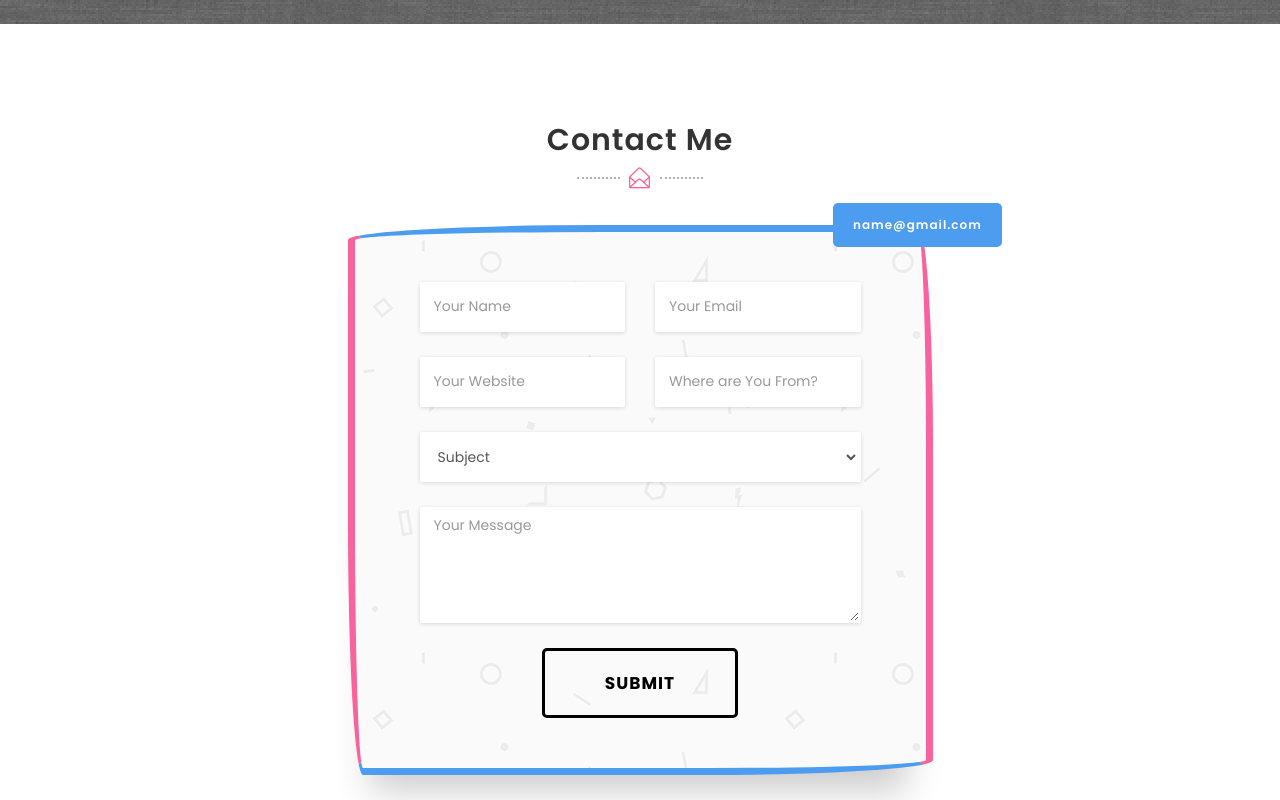
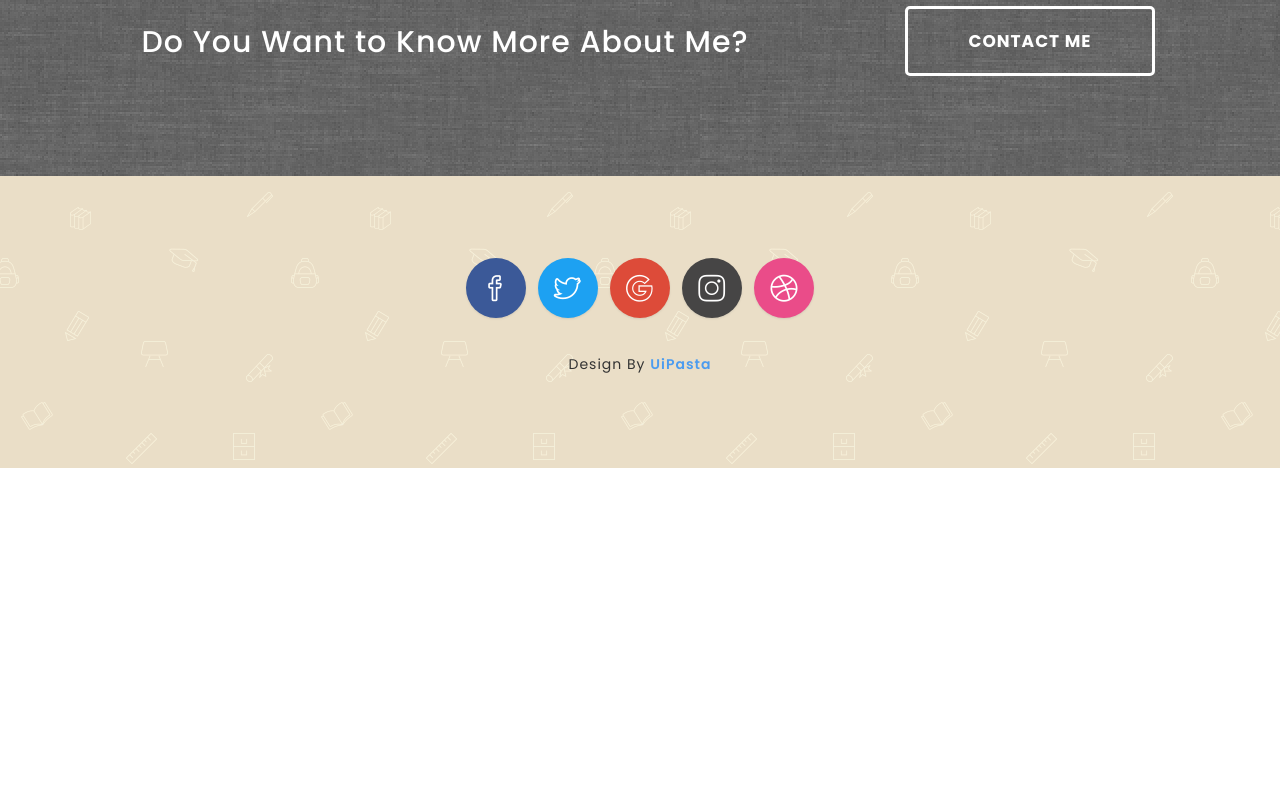
Before and after one commit to 27Rayan73/Tugas-Portofolio, a plain HTML site: page index.html in a window 1280 px wide. Shown: the part 3380-4180 px from the top of the page. After the commit the page ends 3848 px from the top, so only its background shows below. Drawn offline with Linux system fonts and the light colour scheme.

Commit message:
Update index.html

```diff
--- a/index.html
+++ b/index.html
@@ -322,8 +322,8 @@
 
                     <div class="col-md-4 col-sm-6 col-xs-12 mix wordpress">
                         <div class="item">
-                            <a href="images\portfolio\WhatsApp Image 2024-11-27 at 21.36.02_1dd0e3e0.jpg" class="portfolio-popup" title="Munaqosyah">
-                                <img src="images\portfolio\WhatsApp Image 2024-11-27 at 21.36.02_1dd0e3e0.jpg" alt="">
+                            <a href="images/portfolio/WhatsApp%20Image%202024-11-27%20at%2022.40.27_9231a7eb.jpg" class="portfolio-popup" title="Munaqosyah">
+                                <img src="images/portfolio/WhatsApp%20Image%202024-11-27%20at%2022.40.27_9231a7eb.jpg" alt="">
                             </a>
                         </div>
                     </div>
@@ -354,92 +354,6 @@
          </div>
        </section>
        <!-- Call to Action End -->
-
-
-
-
-    <!-- Contact Start -->
-    <section id="contact" class="section-space-padding">
-       <div class="container">
-          <div class="row">
-                <div class="col-sm-12">
-                    <div class="section-title">
-                        <h2>Contact Me</h2>
-                          <div class="divider dark">
-						   <i class="icon-envelope-open"></i>
-                </div>
-            </div>
-
-
-         <div class="margin-top-30 margin-bottom-50">
-           <div class="row">
-
-             <div class="col-md-offset-3 col-sm-offset-2 col-md-6 col-sm-8">
-
-               <div class="row">
-                 <div class="contact-us-detail"><a href="mailto:name@domain.com">name@gmail.com</a></div>
-                  <form class="contact-us pattern-bg">
-
-					  <div class="col-sm-6">
-						<div class="form-group">
-						  <input type="text" id="name" class="form-control" placeholder="Your Name">
-						 </div>
-                        </div>
-
-                       <div class="col-sm-6">
-					    <div class="form-group">
-						 <input type="email" id="email" class="form-control" placeholder="Your Email">
-						 </div>
-                        </div>
-
-                        <div class="col-sm-6">
-						  <div class="form-group">
-							<input type="text" id="website" class="form-control" placeholder="Your Website">
-						   </div>
-                          </div>
-
-                        <div class="col-sm-6">
-						  <div class="form-group">
-							<input type="text" id="address" class="form-control" placeholder="Where are You From?">
-						   </div>
-                          </div>
-
-                         <div class="col-sm-12">
-						  <select id="subject" class="form-group form-control">
-							<option value="" selected disabled>Subject</option>
-							<option>Website Design & Development</option>
-							<option>Wordpress Development</option>
-							<option>Search Engine Optimization</option>
-                            <option>Mobile Website</option>
-							<option>I Want to General Talk</option>
-                            <option>Other</option>
-						   </select>
-                          </div>
-
-                       <div class="col-sm-12">
-					    <div class="textarea-message form-group">
-					      <textarea id="message" class="textarea-message form-control" placeholder="Your Message" rows="5"></textarea>
-						  </div>
-                         </div>
-
-
-                    <div class="text-center">
-		               <button type="submit" class="button button-style button-style-dark button-style-color-2">Submit</button>
-	                  </div>
-
-                  </form>
-
-                </div>
-			  </div>
-            </div>
-
-
-        </div>
-       </div>
-     </section>
-     <!-- Contact End -->
-
-
 
 
     <!-- Footer Start -->
```
